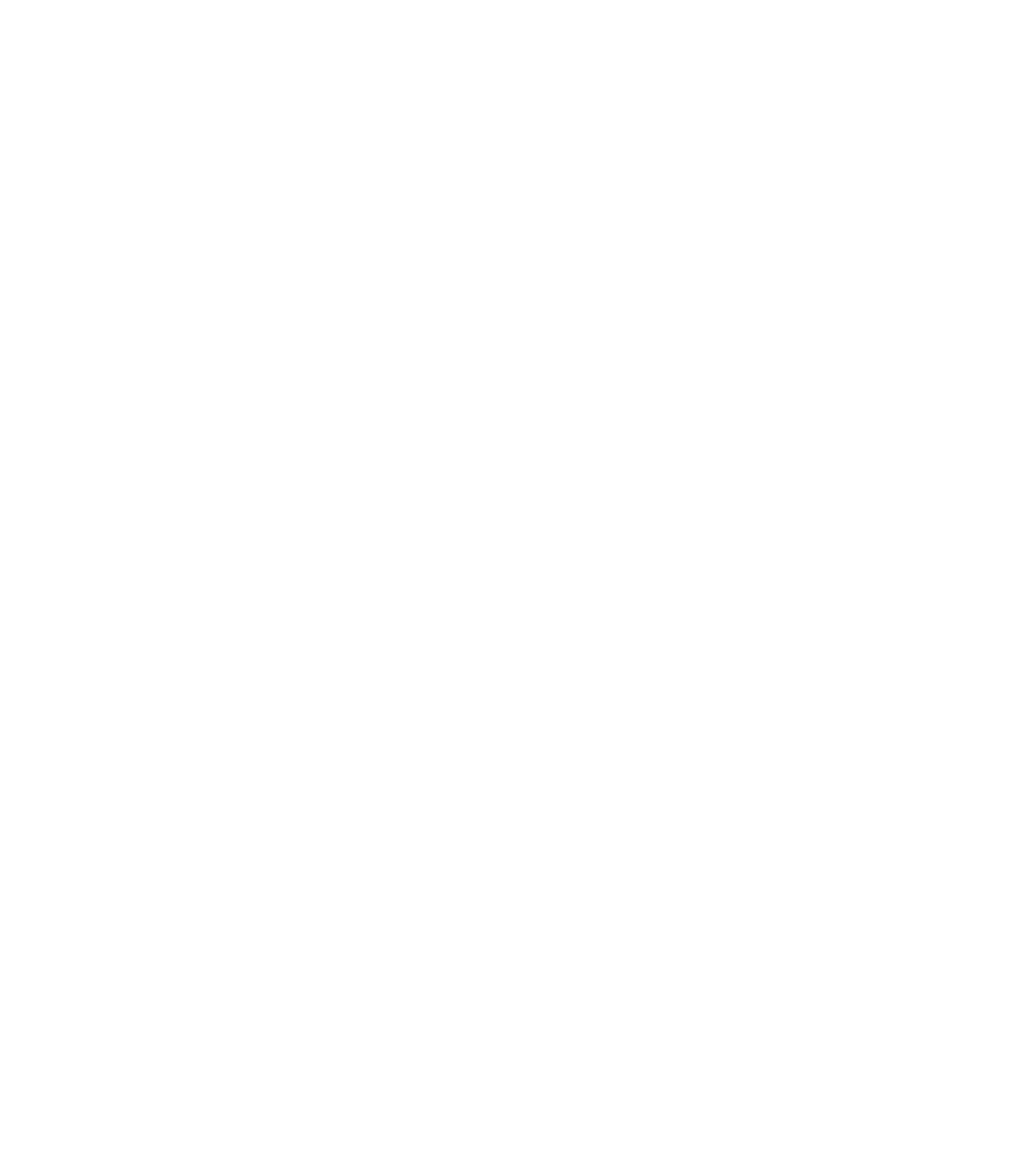
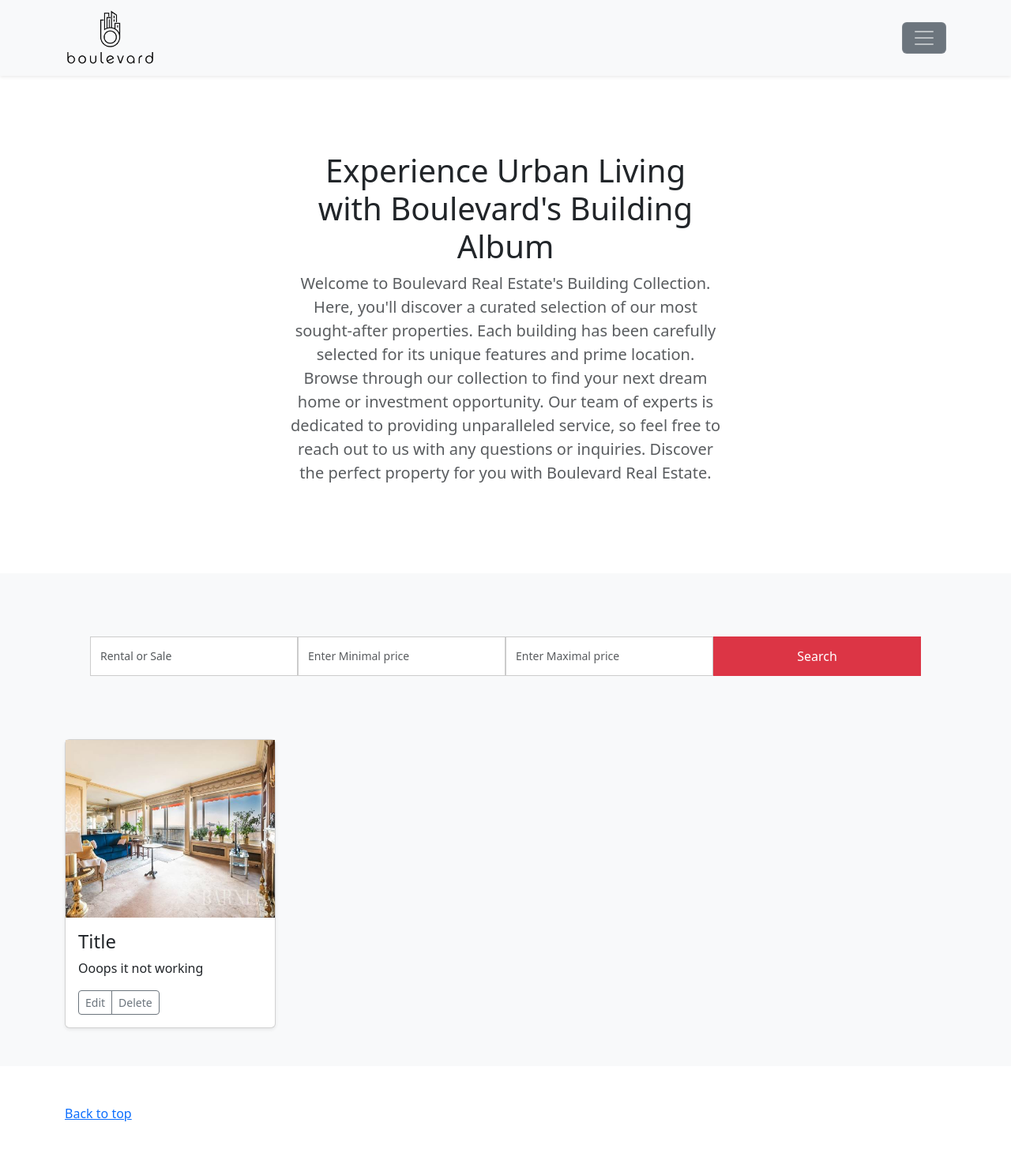
Before and after one commit to Hmz1hb/Gestion-des-annonces-d-une-agence-immobili-re, a PHP site: page / in a window 1280 px wide. Before the commit the page is empty. Shown: the whole page at 79% size. Before the commit the page ends 800 px from the top, so only its background shows below. Run offline with PHP 8.4, Linux system fonts and the light colour scheme.

Commit message:
i should start doing the php stuff

```diff
--- a/index.php
+++ b/index.php
@@ -0,0 +1,162 @@
+<!doctype html>
+<html lang="en">
+
+<head>
+  <meta charset="utf-8">
+  <meta name="viewport" content="width=device-width, initial-scale=1">
+  <meta name="description" content="">
+  <meta name="author" content="Mark Otto, Jacob Thornton, and Bootstrap contributors">
+  <meta name="generator" content="Hugo 0.72.0">
+  <title>Boulvard</title>
+
+  <link rel="canonical" href="https://v5.getbootstrap.com/docs/5.0/examples/album/">
+  <link href="https://cdn.jsdelivr.net/npm/bootstrap@5.3.0-alpha1/dist/css/bootstrap.min.css" rel="stylesheet" integrity="sha384-GLhlTQ8iRABdZLl6O3oVMWSktQOp6b7In1Zl3/Jr59b6EGGoI1aFkw7cmDA6j6gD" crossorigin="anonymous">
+  <script src="https://cdn.jsdelivr.net/npm/bootstrap@5.3.0-alpha1/dist/js/bootstrap.bundle.min.js" integrity="sha384-w76AqPfDkMBDXo30jS1Sgez6pr3x5MlQ1ZAGC+nuZB+EYdgRZgiwxhTBTkF7CXvN" crossorigin="anonymous" defer></script>
+<script src="https://cdn.jsdelivr.net/npm/popper.js@1.16.0/dist/umd/popper.min.js" integrity="sha384-Q6E9RHvbIyZFJoft+2mJbHaEWldlvI9IOYy5n3zV9zzTtmI3UksdQRVvoxMfooAo" crossorigin="anonymous"></script>
+<link rel="stylesheet" href="./style.css">
+</head>
+
+<body>
+
+  <header>
+    <div class="collapse bg-dark" id="navbarHeader">
+      <div class="container">
+        <div class="row">
+          <div class="col-sm-8 col-md-7 py-4">
+            <h4 class="text-white">About</h4>
+            <p class="text-muted">Boulevard Real Estate is a full-service real estate agency committed to providing exceptional service to all of our clients. Our experienced agents have a deep understanding of the local real estate market and are equipped to assist with all your buying, selling, and renting needs. From the initial search to closing the deal, we work closely with our clients to ensure a smooth and successful transaction. With our network of industry professionals and cutting-edge technology, we are able to provide our clients with a competitive edge in today's fast-paced market. Whether you're looking to purchase your dream home, sell your current property, or rent a new place, Boulevard Real Estate is here to help. Contact us today to learn how we can assist you with your real estate needs.</p>
+          </div>
+          <div class="col-sm-4 offset-md-1 py-4">
+            <h4 class="text-white">Contact</h4>
+            <ul class="list-unstyled">
+              <li><a href="#" class="text-white">Follow on Twitter</a></li>
+              <li><a href="#" class="text-white">Like on Facebook</a></li>
+              <li><a href="#" class="text-white">Email me</a></li>
+            </ul>
+          </div>
+        </div>
+      </div>
+    </div>
+    <div class="navbar navbar-dark bg-light shadow-sm">
+      <div class="container">
+        <a href="#" class="navbar-brand d-flex align-items-center">
+          <img src="./Img/boul-removebg-preview.png" alt="Boulvard" width="30%"  fill="none">
+        </a>
+        <button class="navbar-toggler bg-secondary offset-md-1" type="button" data-toggle="collapse" data-target="#navbarHeader"
+          aria-controls="navbarHeader" aria-expanded="false" aria-label="Toggle navigation">
+          <span class="navbar-toggler-icon"></span>
+        </button>
+      </div>
+    </div>
+  </header>
+
+  <main>
+
+    <section class="py-5 text-center container">
+      <div class="row py-lg-5">
+        <div class="col-lg-6 col-md-8 mx-auto">
+          <h1 class="font-weight-light">Experience Urban Living with Boulevard's Building Album</h1>
+          <p class="lead text-muted">Welcome to Boulevard Real Estate's Building Collection. Here, you'll discover a curated selection of our most sought-after properties. Each building has been carefully selected for its unique features and prime location. Browse through our collection to find your next dream home or investment opportunity. Our team of experts is dedicated to providing unparalleled service, so feel free to reach out to us with any questions or inquiries. Discover the perfect property for you with Boulevard Real Estate.</p>
+        </div>
+      </div>
+    </section>
+
+    <div class="album py-5 bg-light">
+      <div class="container">
+
+        <section class="search-sec mb-5">
+            <div class="container">
+                <form action="#" method="post" novalidate="novalidate">
+                    <div class="row">
+                        <div class="col-lg-12">
+                            <div class="row">
+                                <div class="col-lg-3 col-md-3 col-sm-12 p-0">
+                                    <select class="form-control search-slt" id="exampleFormControlSelect1">
+                                        <option value="#">Rental or Sale</option>
+                                        <option value="Location">Rental</option>
+                                        <option value="vente">Sale</option>
+                                    </select>
+                                </div>
+                                <div class="col-lg-3 col-md-3 col-sm-12 p-0">
+                                    <input type="text" class="form-control search-slt" placeholder="Enter Minimal price">
+                                </div>
+                                <div class="col-lg-3 col-md-3 col-sm-12 p-0">
+                                    <input type="text" class="form-control search-slt" placeholder="Enter Maximal price">
+                                </div>
+                                <div class="col-lg-3 col-md-3 col-sm-12 p-0">
+                                    <button type="button" class="btn btn-danger wrn-btn">Search</button>
+                                </div>
+                            </div>
+                        </div>
+                    </div>
+                </form>
+            </div>
+        </section>
+
+        <div class="row row-cols-1 row-cols-sm-2 row-cols-md-4 g-3">
+          <div class="col">
+            <div class="card shadow-sm">
+              <img id="card_img" src="./Img/appartement1.jpg" alt="1" width="100%" height="225" fill="none">
+              <div class="card-body">
+                <h4 id="card_title">Title</h4>
+                <p id="card_text" class="card-text">Ooops it not working</p>
+                <div class="d-flex justify-content-between align-items-center">
+                  <div class="btn-group">
+                    <button type="button" id="edit" class="btn btn-sm btn-outline-secondary" data-bs-toggle="modal" data-bs-target="#edit_modal">Edit</button>
+                    <button type="button" id="delete" class="btn btn-sm btn-outline-secondary" data-bs-toggle="modal" data-bs-target="#delete_modal">Delete</button>
+                  </div>
+                </div>
+              </div>
+            </div>
+          </div>
+        </div>
+      </div>
+    </div>
+    <!-- Delete Modal -->
+    <div class="modal fade" id="delete_modal" data-bs-backdrop="static" data-bs-keyboard="false" tabindex="-1" aria-labelledby="staticBackdropLabel" aria-hidden="true">
+        <div class="modal-dialog">
+          <div class="modal-content">
+            <div class="modal-header">
+              <h1 class="modal-title fs-5" id="staticBackdropLabel">Are you sure you want to delete this announce</h1>
+              <button type="button" class="btn-close" data-bs-dismiss="modal" aria-label="Close"></button>
+            </div>
+            <div class="modal-body">
+              ...
+            </div>
+            <div class="modal-footer">
+              <button type="button" class="btn btn-secondary" data-bs-dismiss="modal">Close</button>
+              <button type="button" class="btn btn-danger" data-bs-dismiss="modal">Delete</button>
+            </div>
+          </div>
+        </div>
+      </div>
+      <!-- eddit modal -->
+      <div class="modal fade" id="edit_modal" data-bs-backdrop="static" data-bs-keyboard="false" tabindex="-1" aria-labelledby="staticBackdropLabel" aria-hidden="true">
+        <div class="modal-dialog">
+          <div class="modal-content">
+            <div class="modal-header">
+              <h1 class="modal-title fs-5" id="staticBackdropLabel">Announce eddit</h1>
+              <button type="button" class="btn-close" data-bs-dismiss="modal" aria-label="Close"></button>
+            </div>
+            <div class="modal-body">
+              ...
+            </div>
+            <div class="modal-footer">
+              <button type="button" class="btn btn-secondary" data-bs-dismiss="modal">Close</button>
+              <button type="button" class="btn btn-primary" data-bs-dismiss="modal">Understood</button>
+            </div>
+          </div>
+        </div>
+      </div>
+  </main>
+
+  <footer class="text-muted py-5">
+    <div class="container">
+      <p class="float-right mb-1">
+        <a href="#">Back to top</a>
+    </div>
+  </footer>
+
+</body>
+
+</html>
--- a/style.css
+++ b/style.css
@@ -12,3 +12,39 @@
       font-size: 3.5rem;
     }
   }
+
+  /*search box css start here*/
+.search-sec{
+    padding: 2rem;
+}
+.search-slt{
+    display: block;
+    width: 100%;
+    font-size: 0.875rem;
+    line-height: 1.5;
+    color: #55595c;
+    background-color: #fff;
+    background-image: none;
+    border: 1px solid #ccc;
+    height: calc(3rem + 2px) !important;
+    border-radius:0;
+}
+.wrn-btn{
+    width: 100%;
+    font-size: 16px;
+    font-weight: 400;
+    text-transform: capitalize;
+    height: calc(3rem + 2px) !important;
+    border-radius:0;
+}
+@media (min-width: 992px){
+    .search-sec{
+        position: relative;
+    }
+}
+
+@media (max-width: 992px){
+    .search-sec{
+        background: #1A4668;
+    }
+}
```
Also changed, not shown: index.html (+27 -16 lines).
